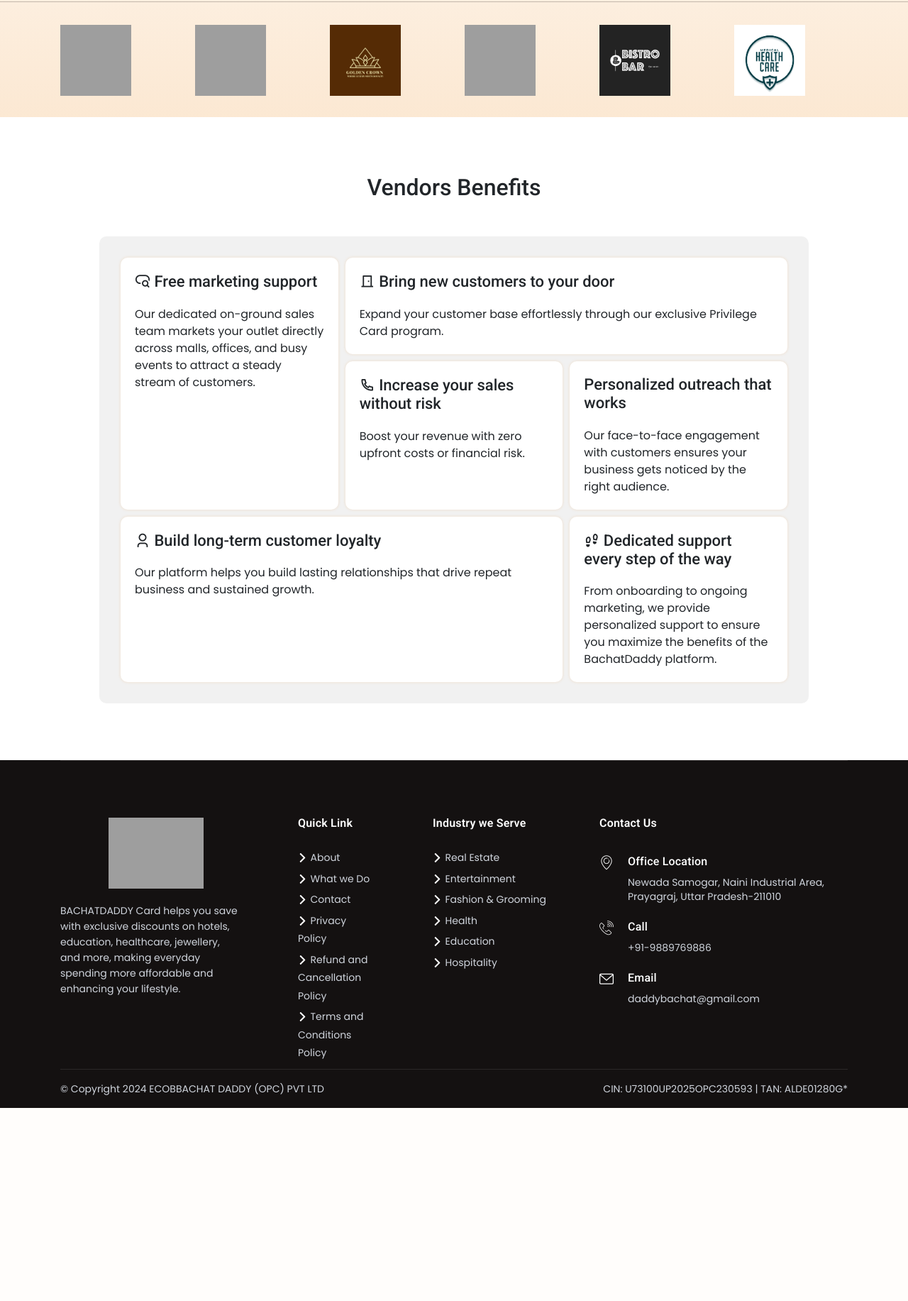
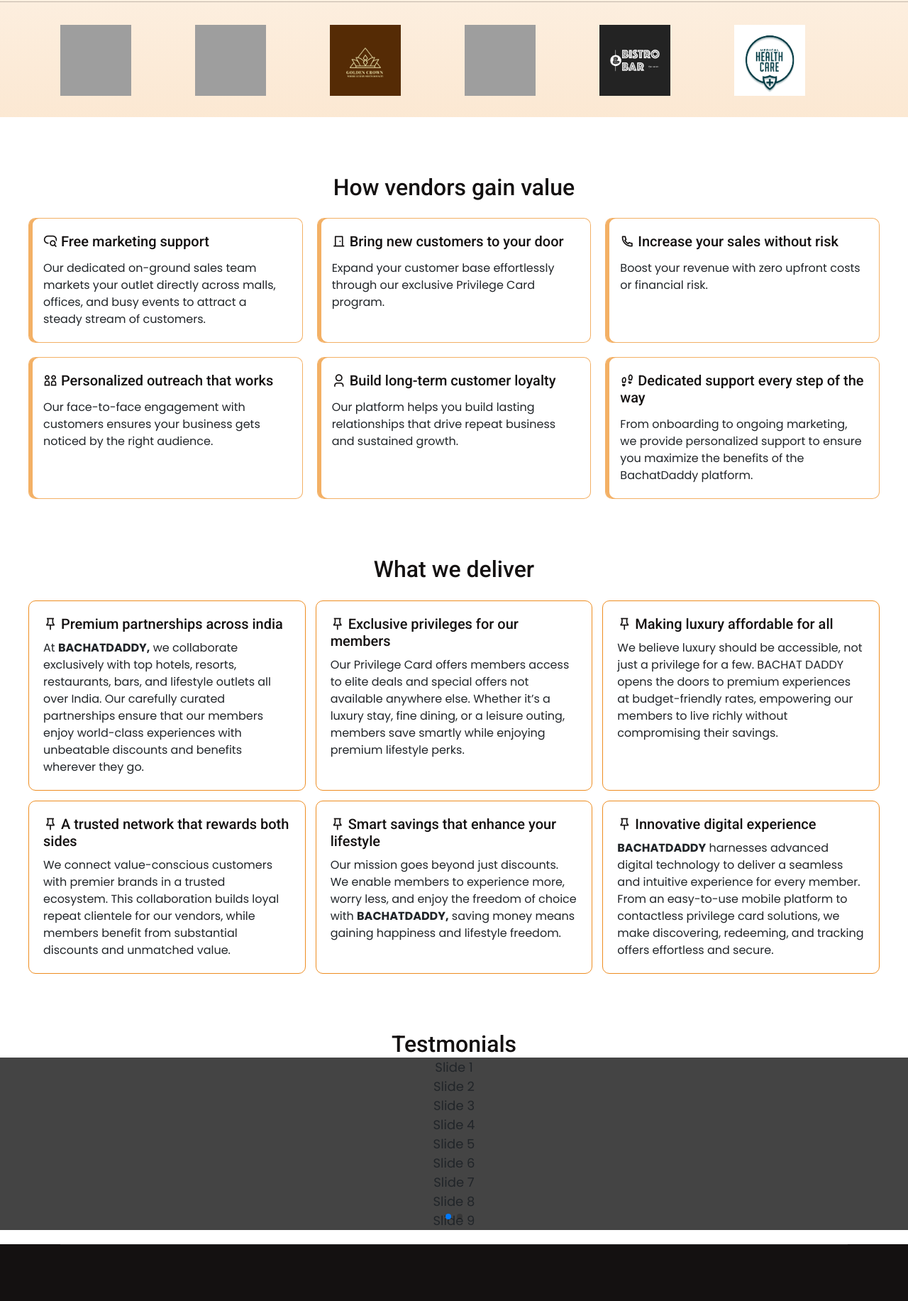
Before and after one commit to Himynameisfaizan/bachatdaddy, a PHP site: page /vendorshome.php in a window 1280 px wide. Shown: the part 573-2406 px from the top of the page at 71% size. Before the commit the page ends 2134 px from the top, so only its background shows below. Run offline with PHP 8.4, Linux system fonts and the light colour scheme; data comes from the database, SQL or seed files in the repository; some libraries are stand-ins or nearby versions; some web fonts are replaced; grey boxes are pictures that could not be loaded.

Commit message:
virtual card

```diff
--- a/css/virtual-card-vendors.css
+++ b/css/virtual-card-vendors.css
@@ -154,9 +154,6 @@ landing section start
   background-color: #0f0c0c !important;
 }
 
-
-
-
 /*----------------------------------------------------
 landing section end
 ------------------------------------------------------*/
@@ -206,8 +203,6 @@ landing section end
   justify-content: start;
   /* background-color: red; */
 }
-
-
 .feature2 .card-detail1{
   background-color: #fff;
   width: 280px;
@@ -269,50 +264,74 @@ feature card section end
 
 /* vendors benefits start */
 .vendors-benefits-section{
-  padding: 80px 0;
+  padding: 30px 0 0px 0;
+  margin-top: 50px;
+  position: relative;
+  margin-bottom: 20px;
 }
 .vendors-benefits-section h2{
   text-align: center;
+  color: #141111;
 }
 .vendors-benefits-container{
-  background-color: #f1f1f1;
-  padding: 30px;
   border-radius: 10px;
-  margin-top: 50px !important;
+  margin-top: 24px !important;
   display: grid;
-  gap: 10px;
-  max-width: 1000px;
+  gap: 20px;
+  max-width: 1200px;
   margin: 0 auto;
   grid-template-columns: repeat(3, 1fr);
 }
-.vendors-benefits-container .vendors-benefits-content:nth-child(1){
-  grid-row: 2 span;
-}
-.vendors-benefits-container .vendors-benefits-content:nth-child(2){
-  grid-column: 2 span;
-
-}
-.vendors-benefits-container .vendors-benefits-content:nth-child(5){
-  grid-column: 2 span;
-}
-
-
 .vendors-benefits-container .vendors-benefits-content{
   background-color: white;
   padding: 20px;
   border-radius: 10px;
-  box-shadow: 0 0 4px 0 #ee8e212d;
+  box-shadow:inset 5px 0px 0px  #ee8d21b0;
   display: flex;
   flex-direction: column;
-  gap: 20px;
+  gap: 14px;
+  border: 1px solid #ee8d21b0;
+  transition: 0.4s all ease-in-out;
 }
-.vendors-benefits-container .vendors-benefits-content h5{
-  font-size: 22px;
+.vendors-benefits-container .vendors-benefits-content:hover{
+  box-shadow: inset 0 0 0 0px #ee8d21b0;
+  transform: translateX(-5px);
 }
-.vendors-benefits-container .vendors-benefits-content p{
+.vendors-benefits-container .vendors-benefits-content h5,
+.our-work-content h5{
+  font-size: 20px;
+  color: #141111;
+}
+.vendors-benefits-container .vendors-benefits-content p,
+.our-work-content p{
   font-size: 16px;
 }
 .vendors-benefits-container .vendors-benefits-content img{
   width: 200px;
 }
 /* vendors benefits end */
+
+/* our work start */
+.our-work-container{
+  max-width: 1200px;
+  margin: 0 auto;
+  display: grid;
+  grid-template-columns: repeat(3, 1fr);
+  gap: 14px;
+  margin-top: 24px;
+}
+.our-work-content {
+  /* background: #f4f7fa; */
+  background: #fff;
+  border-radius: 10px;
+  padding: 20px;
+  display: flex;
+  flex-direction: column;
+  gap: 10px;
+  border: 1px solid #ee8d21;
+  transition: 0.4s all ease-in-out;
+}
+.our-work-content:hover{
+  transform: scale(1.02);
+}
+/* our work end */
--- a/vendorshome.php
+++ b/vendorshome.php
@@ -72,6 +72,23 @@ $subin = $common->getAllSubIn();
     <link rel="stylesheet" href="css/bachat-daddy.css">
     <link rel="stylesheet" href="css/bachat-daddy-responsive.css">
     <link rel="stylesheet" href="css/virtual-card-vendors.css">
+    <style>
+    .vertical {
+      width: 100%;
+      height: 100%;
+    }
+
+    .slider {
+      text-align: center;
+      font-size: 18px;
+      background: #444;
+      display: flex;
+      justify-content: center;
+      align-items: center;
+    }
+
+
+    </style>
 </head>
 
 <body>
@@ -132,12 +149,11 @@ $subin = $common->getAllSubIn();
                     </div>
                 </div>
             </div>
-
         </section>
     </section>
 
     <section class="vendors-benefits-section">
-        <h2>Vendors Benefits</h2>
+        <h2>How vendors gain value</h2>
         <div class="vendors-benefits-container">
             <div class="vendors-benefits-content">
                 <h5><i class="ri-seo-line"></i> Free marketing support</h5>
@@ -160,7 +176,7 @@ $subin = $common->getAllSubIn();
                 </p>
             </div>
             <div class="vendors-benefits-content">
-                <h5>Personalized outreach that works</h5>
+                <h5><i class="ri-group-3-line"></i> Personalized outreach that works</h5>
                 <p>
                     Our face-to-face engagement with customers ensures your business gets noticed by the right audience.
                 </p>
@@ -181,12 +197,68 @@ $subin = $common->getAllSubIn();
         </div>
     </section>
 
+    <section class="vendors-benefits-section">
+        <h2>What we deliver</h2>
+        <div class="our-work-container">
+            <div class="our-work-content">
+                <h5><i class="ri-pushpin-2-line"></i> Premium partnerships across india</h5>
+                <p>At <b>BACHATDADDY,</b> we collaborate exclusively with top hotels, resorts, restaurants, bars, and lifestyle outlets all over India. Our carefully curated partnerships
+                ensure that our members enjoy world-class experiences with unbeatable discounts and benefits wherever they go.</p>
+            </div>
+            <div class="our-work-content">
+                <h5><i class="ri-pushpin-2-line"></i> Exclusive privileges for our members</h5>
+                <p>Our Privilege Card offers members access to elite deals and special offers not available anywhere else. Whether it’s a luxury stay,
+                    fine dining, or a leisure outing, members save smartly while enjoying premium lifestyle perks.</p>
+            </div>
+            <div class="our-work-content">
+                <h5><i class="ri-pushpin-2-line"></i> Making luxury affordable for all</h5>
+                <p>We believe luxury should be accessible, not just a privilege for a few. BACHAT DADDY opens the doors to premium
+                    experiences at budget-friendly rates, empowering our members to live richly without compromising their savings.</p>
+            </div>
+            <div class="our-work-content">
+                <h5><i class="ri-pushpin-2-line"></i> A trusted network that rewards both sides</h5>
+                <p>We connect value-conscious customers with premier brands in a trusted ecosystem.
+                    This collaboration builds loyal repeat clientele for our vendors, while members benefit from substantial discounts and unmatched value.</p>
+            </div>
+            <div class="our-work-content">
+                <h5><i class="ri-pushpin-2-line"></i> Smart savings that enhance your lifestyle</h5>
+                <p>Our mission goes beyond just discounts. We enable members to experience more, worry less, and enjoy the freedom of choice
+                     with <b>BACHATDADDY,</b> saving money means gaining happiness and lifestyle freedom.</p>
+            </div>
+            <div class="our-work-content">
+                <h5><i class="ri-pushpin-2-line"></i> Innovative digital experience</h5>
+                <p><b>BACHATDADDY</b> harnesses advanced digital technology to deliver a seamless and intuitive experience for every member. From an easy-to-use mobile platform to contactless
+                    privilege card solutions, we make discovering, redeeming, and tracking offers effortless and secure.</p>
+            </div>
+        </div>
+    </section>
+
+    <section class="vendors-benefits-section">
+        <h2>Testmonials</h2>
+        <div class="clients">
+            <div class="swiper slider">
+    <div class="swipe">
+      <div class="slider">Slide 1</div>
+      <div class="slider">Slide 2</div>
+      <div class="slider">Slide 3</div>
+      <div class="slider">Slide 4</div>
+      <div class="slider">Slide 5</div>
+      <div class="slider">Slide 6</div>
+      <div class="slider">Slide 7</div>
+      <div class="slider">Slide 8</div>
+      <div class="slider">Slide 9</div>
+    </div>
+    <div class="swiper-pagination"></div>
+  </div>
+
+        </div>
+    </section>
+
         <?php require('include/mobilefooter.php');  ?>
         <?php require('include/footer.php'); ?>
     </div>
 
     <script src="https://cdn.jsdelivr.net/npm/swiper@11/swiper-bundle.min.js"></script>
-
 
     <script>
     var swiper = new Swiper(".mySwiper", {
@@ -201,6 +273,15 @@ $subin = $common->getAllSubIn();
         clickable: true,
       },
     });
+
+   var swiper = new Swiper(".slider", {
+      direction: "vertical",
+      pagination: {
+        el: ".swiper-pagination",
+        clickable: true,
+      },
+    });
+
   </script>
 </body>
 
```
Also changed, not shown: images/backgrounds/4192.jpg (added).
